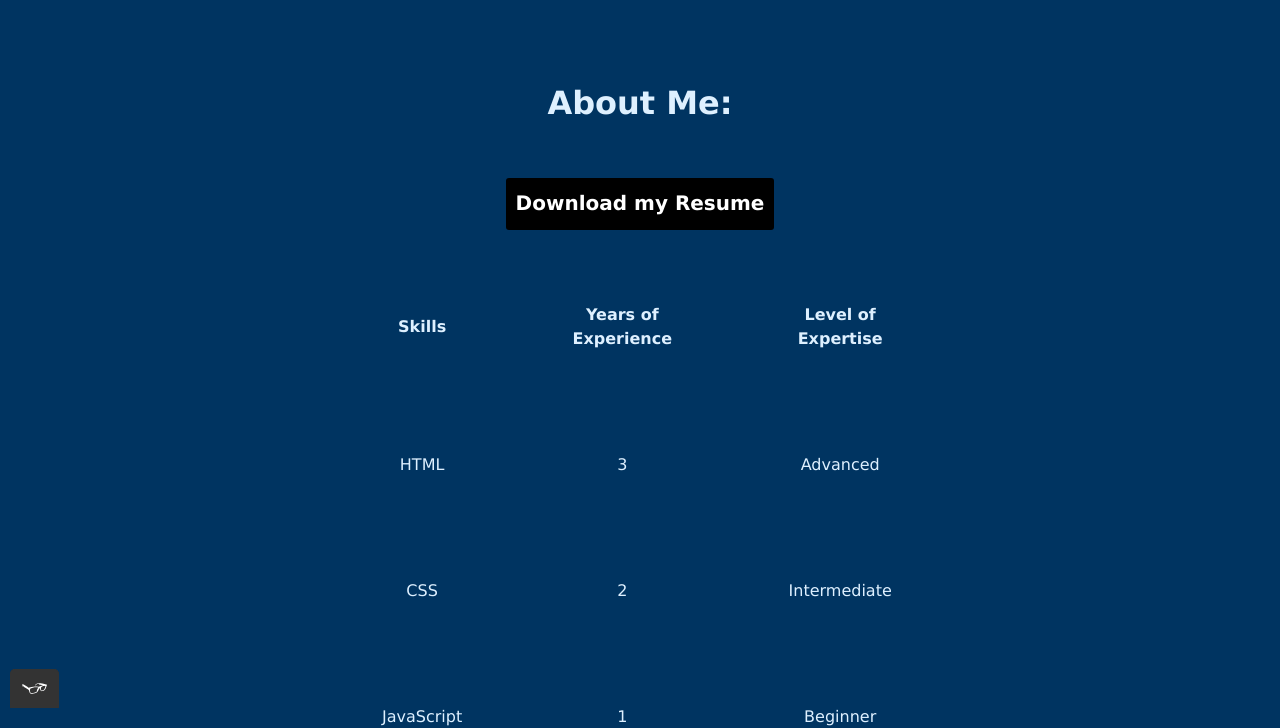
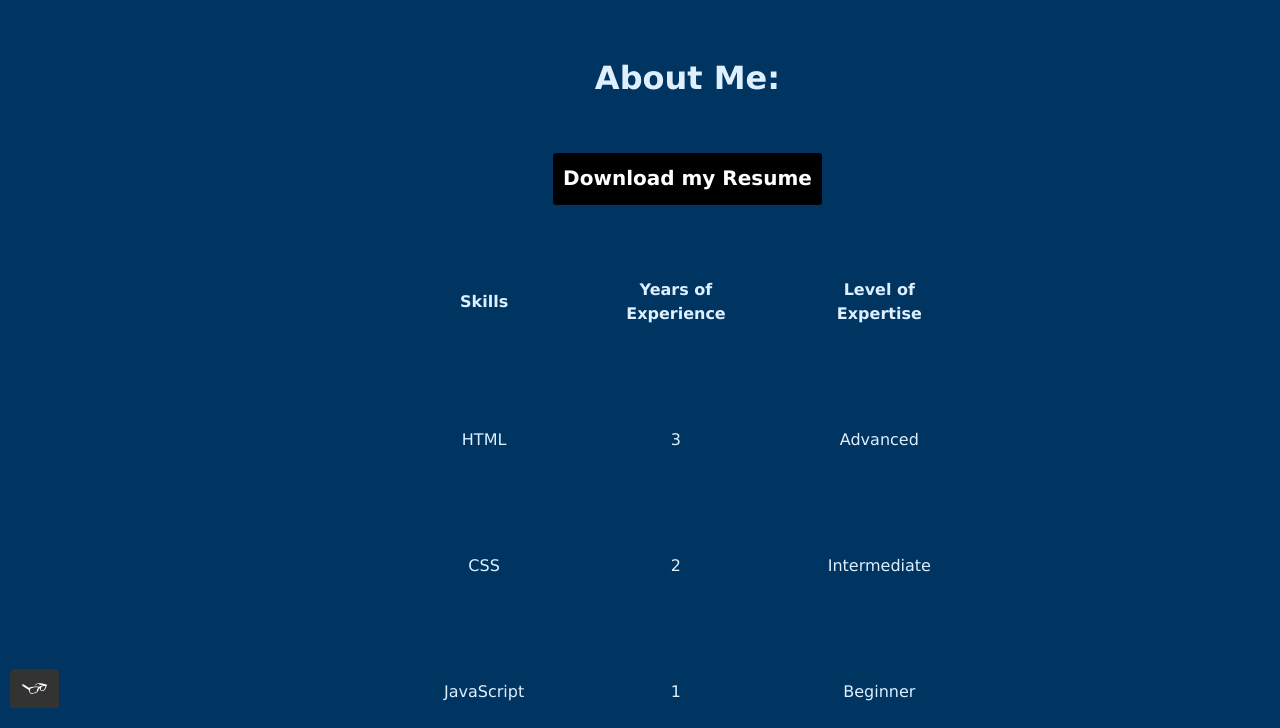
Before and after one commit to tristagirl/Portfolio-Site, a plain HTML site: page about.html in a window 1280 px wide. Shown: the part 92-820 px from the top of the page. Drawn offline with nearby package versions, Linux system fonts and the light colour scheme; a web font is replaced by a local one.

Commit message:
Updated work and about page

```diff
--- a/about.html
+++ b/about.html
@@ -34,9 +34,9 @@
             </header>
         </div>
     <main>
-        <div style="display:grid; grid-template-rows: 1fr; grid-gap: 5px; width: 50%; margin: 50px auto; text-align: center;">
+        <div class="table" style="display:grid; grid-template-columns: 1fr; grid-gap: 5px; width: 40%; margin: 25px auto; text-align: center;">
             <h1>About Me:</h1>
-            <p><a href="files/cv.pdf" class="button">Download my Resume</a></p>
+            <p><a href="https://www.linkedin.com/in/tdahleen/" class="button">Download my Resume</a></p>
                     <table>
                         <thead>
                             <tr>
@@ -663,7 +663,8 @@
         </g>
     </svg>
         <script src="js/tota11y.min.js"></script>
-    </main>
+      </div>
+</main>
       <footer class="footerGrid">
       <div style="margin: 0px auto; width: 40%">
                   <a href="https://github.com/tristagirl"><img src="./img/github.svg" alt="Github"> </a>
```
Also changed, not shown: work.html (+3 -0 lines).
